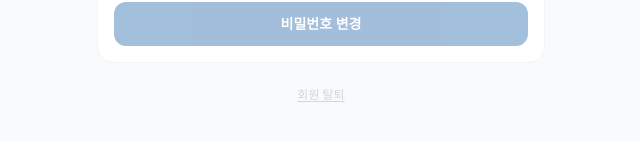
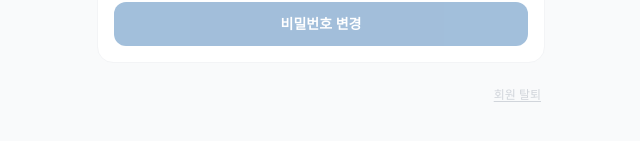
Before and after one commit to jipsa-app/jipsa-client, a React (Vite) app: page /mypage/edit in a window 1280 px wide. Shown: the part 573-714 px from the top of the page, without its empty margins (319-959 px from the left). Built offline with nearby package versions, Linux system fonts and the light colour scheme.

Commit message:
fix: 회원 탈퇴 텍스트 오른쪽 하단으로 이동

```diff
--- a/src/pages/EditProfile.jsx
+++ b/src/pages/EditProfile.jsx
@@ -124,7 +124,7 @@ export default function EditProfile() {
         </Section>
 
         {/* 회원 탈퇴 */}
-        <div className="flex justify-center pt-2">
+        <div className="flex justify-end pt-2 pb-4 px-1">
           <button
             onClick={() => setShowWithdraw(true)}
             className="text-xs text-gray-300 underline underline-offset-2"
```
